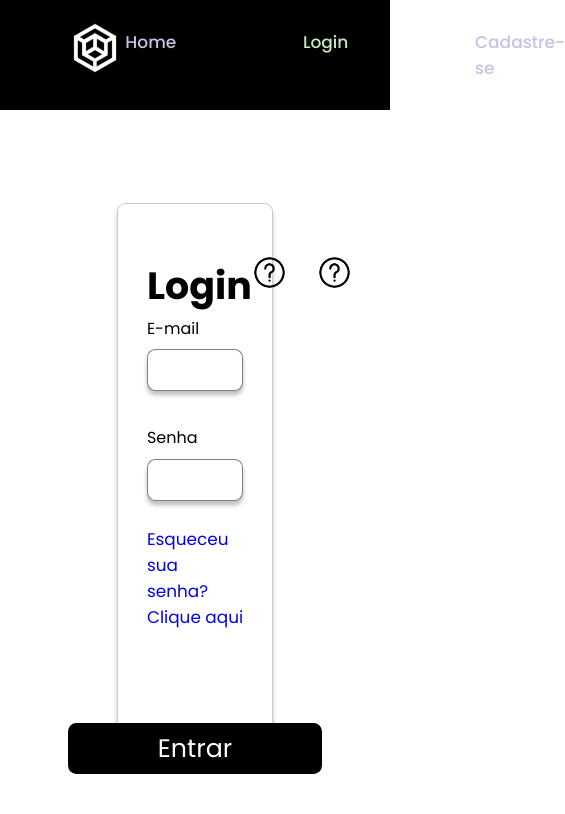
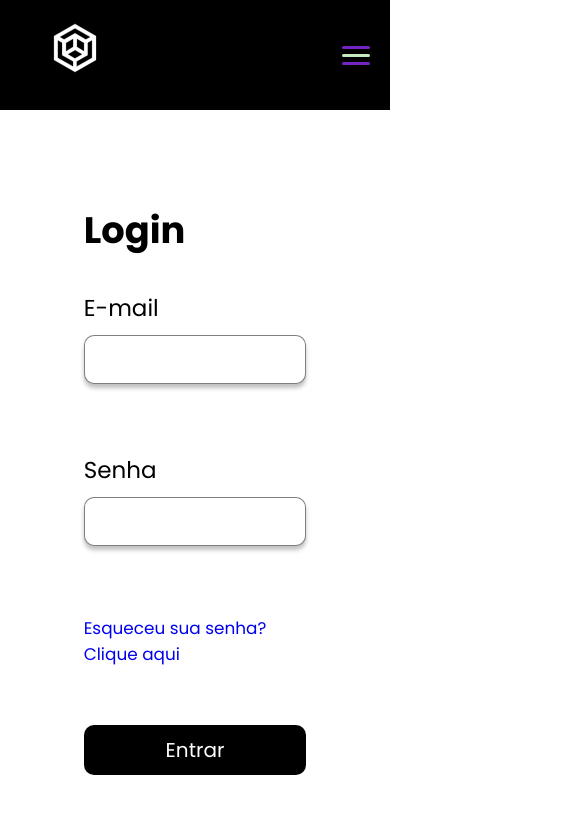
Before and after one commit to Grupo05-ADSC/Site-institucional, a plain HTML site: page login.html in a window 390 px wide. Shown: the whole page, 565 px wide, since content can reach past the window. Drawn offline with Linux system fonts and the light colour scheme; a web font is replaced by a local one.

Commit message:
Pequenas alterações ao login e responsividade da tela de cadastro e login concluídas.

```diff
--- a/css/cadastro.css
+++ b/css/cadastro.css
@@ -97,17 +97,12 @@ body {
 }
 
 .card-cadastro {
-    display: flex;
-    flex-direction: column;
-    align-items: center;
-
     border: 1px solid #00000033;
     box-shadow: 0px 4px 4px 0px #00000040;
     border-radius: 10px;
 
-    width: 700px;
-    height: 800px;
-    padding: 50px 0px;
+    width: 60%;
+    height: 95%;
 }
 
 .card-cadastro p {
@@ -115,34 +110,57 @@ body {
     margin-bottom: 10px;
 }
 
-.titulo {
+.info {
+    display: flex;
+    flex-direction: column;
+    align-items: center;
+    justify-content: center;
+
+    height: 100%;
+    width: 100%;
+}
+
+.intro {
     display: flex;
     flex-direction: row;
-    align-items: center;
-    justify-content: space-between;
+    padding: 0 10%;
+    margin-bottom: 20px;
+    margin-top: 15px;
 
-    width: 80%;
+    width: 100%;
+    height: 10%;
+}
+
+.titulo {
+    width: 70%;
+    height: 100%;
 }
 
 .titulo h1 {
-    font-size: 35px;
-    margin-bottom: 20px;
+    font-size: 230%;
+    width: 100%;
+    height: 100%;
+    display: flex;
+    align-items: center;
 }
 
 .hints {
     display: flex;
-    gap: 30px;
-    width: 100px;
+    justify-content: end;
+    width: 30%;
 }
 
 .tooltip img {
-    width: 35px;
-    margin-bottom: 15px;
+    width: 50px;
 }
 
 .tooltip {
     position: relative;
     display: inline-block;
+
+    padding-top: 7%;
+    padding-left: 25%;
+    width: 50%;
   }
 
   .tooltip .tooltip-text {
@@ -164,6 +182,7 @@ body {
 
 .box {
     width: 80%;
+    height: 15%;
 }
 
 .input-cadastro {
@@ -172,12 +191,20 @@ body {
     border-radius: 10px;
     box-shadow: 0px 4px 4px 0px #00000040;
     width: 100%;
-    height: 50px;
+    height: 40%;
     padding-left: 10px;
 }
 
+.botao {
+    width: 100%;
+    height: 10%;
+
+    display: flex;
+    justify-content: center;
+    align-items: center;
+}
+
 .btn-cadastrar {
-    margin-top: 20px;
     width: 250px;
     height: 50px;
 
@@ -223,7 +250,7 @@ body {
 
         flex-direction: column;
         align-items: center;
-        justify-content: space-around;
+        justify-content: center;
         gap: 0;
         pointer-events: none;
     }
@@ -246,8 +273,4 @@ body {
         display: none;
         z-index: 1
     }
-
-    .coluna-2 {
-        display: none
-    }
 }
--- a/css/login.css
+++ b/css/login.css
@@ -70,7 +70,27 @@ header{
     scale: 1.04;
 }
 
-.Login{
+.menu {
+    cursor: pointer;
+    display: none;
+}
+
+.menu .bar{
+    display: block;
+    width: 28px;
+    height: 3px;
+    border-radius: 3px;
+    background: #C6EBBE;
+    margin: 5px auto;
+    transition: all 0.3s;
+}
+
+.menu .bar:nth-child(1),
+.menu .bar:nth-child(3){
+    background: #7325C3;
+}
+
+.login{
     display: flex;
     justify-content: center;
     align-items: center;
@@ -78,7 +98,7 @@ header{
     height: 88.3vh;
 }
 
-.Card-Formulario{
+.card-formulario{
     display: flex;
     flex-direction: column;
     align-items: center;
@@ -90,33 +110,49 @@ header{
     padding: 2vh;
 }
 
-.titulo-login{
+.info {
     display: flex;
-    flex-direction: row;
+    flex-direction: column;
     align-items: center;
-    justify-content: space-between;
-    padding: 0 10%;
-    margin-top: 4vh;
-    font-size: 3vh;
-    font-weight: bold;
-    height: 10vh;
+    justify-content: center;
+
+    height: 100%;
     width: 100%;
 }
 
+.intro {
+    display: flex;
+    flex-direction: row;
+    padding: 0 10%;
+    margin-bottom: 20px;
+    margin-top: 15px;
+
+    width: 100%;
+    height: 10%;
+}
+
+.titulo {
+    width: 60%;
+    height: 100%;
+}
+
 .titulo h1 {
-    font-size: 35px;
-    margin-bottom: 20px;
+    font-size: 230%;
+    width: 100%;
+    height: 100%;
+    display: flex;
+    align-items: center;
 }
 
 .hints {
     display: flex;
-    gap: 30px;
-    width: 100px;
+    justify-content: end;
+    gap: 20px;
+    width: 40%;
 }
 
 .tooltip img {
-    width: 35px;
-    margin-bottom: 15px;
+    width: 40px;
 }
 
 .tooltip {
@@ -142,38 +178,46 @@ header{
     visibility: visible;
   }
 
-.box-login{
+.box{
     width: 80%;
+    height: 20%;
+    margin-top: 20px;
 }
 
-.ipt-email{
-    margin: 1vh 0 4vh 0;
-    border: 1px solid #00000080;
-    border-radius: 1vh;
-    box-shadow: 0 0.5vh 0.5vh 0 #00000040;
-    width: 100%;
-    height: 5vh;
+.box p {
+    font-size: 23px;
+    margin-bottom: 10px;
 }
 
-.ipt-senha{
-    margin: 1vh 0 3vh 0;
+.ipt-login{
+    margin-bottom: 20px;
     border: 1px solid #00000080;
-    border-radius: 1vh;
-    box-shadow: 0 0.5vh 0.5vh 0 #00000040;
+    border-radius: 10px;
+    box-shadow: 0px 4px 4px 0px #00000040;
     width: 100%;
-    height: 5vh;
+    height: 45%;
+    padding-left: 10px;
+}
+
+.btn {
+    width: 80%;
+    height: 10%;
+
+    display: flex;
+    justify-content: center;
+    align-items: center;
 }
 
 .btn-login {
-    margin-top: 6vh;
-    width: 30vh;
-    height: 6vh;
+    width: 250px;
+    height: 50px;
+
     background-color: #000;
     color: #fff;
-    font-size: 3vh;
+    font-size: 20px;
+
     border: none;
-    border-radius: 1vh;
-    transition: all 0.6s;
+    border-radius: 10px;
 }
 
 .btn-login:hover {
@@ -188,26 +232,68 @@ header{
     margin-bottom: 5vh;
 }
 
-@media only screen and (max-width: 599px){
+@media (max-width: 800px) {
     .navigation{
-    width: 100%;
-
+        padding: 18px 20px;
+        width: 100%;
     }
 
-    .Login{
-        display: flex;
-        flex-direction:column;
+    .menu{
+        display: block;
     }
 
-    .Box-Texto1{
-        color: blueviolet;
-        font-size:1em;
-        font-weight: bolder;
-        width: 280px;
+    .menu.ativo .bar:nth-child(1){
+        transform: translateY(8px) rotate(45deg);
     }
 
-    .Box-Texto2{
-        margin-top: 3vh;
-        width: 280px;
+    .menu.ativo .bar:nth-child(2) {
+        opacity: 0;
+    }
+
+    .menu.ativo .bar:nth-child(3) {
+        transform: translateY(-8px) rotate(-45deg);
+    }
+
+    .nav-menu{
+        position: fixed;
+        top: 0;
+        left: 0;
+        width: 100vw;
+        height: 100vh;
+        background-color: #000;
+        clip-path: circle(100px at 90% -15%);
+        transition: 1s ease-out;
+
+        flex-direction: column;
+        align-items: center;
+        justify-content: center;
+        gap: 0;
+        pointer-events: none;
+    }
+
+    .nav-menu.ativo{
+        clip-path: circle(1500px at 90% -15%);
+        pointer-events: all;
+    }
+
+    .card-formulario {
+        width: 80vw;
+        height: 100vh;
+        padding: none;
+
+        border: none;
+        box-shadow: none;
+    }
+
+    .box {
+        margin-top: 0;
+    }
+    .ipt-login {
+        height: 30%;
+    }
+
+    .hints {
+        display: none;
+        z-index: 1
     }
 }
--- a/login.html
+++ b/login.html
@@ -21,13 +21,22 @@
                 <li class="nav-item"><a href="login.html" class="current">Login</a></li>
                 <li class="nav-item button"><a href="cadastro.html">Cadastre-se</a></li>
             </ul>
+            <div class="menu">
+                <span class="bar"></span>
+                <span class="bar"></span>
+                <span class="bar"></span>
+            </div>
         </nav>
     </header>
 
-    <section class="Login">
-        <div class="Card-Formulario">
-            <div class="titulo-login">
+    <section class="login">
+        <div class="card-formulario">
+            <div class="info">
+                <div class="intro">
+                    <div class="titulo">
                         <h1>Login</h1>
+                    </div>
+
                     <div class="hints">
                         <div class="tooltip">
                             <img src="./img/help.png" alt="" class="tooltip-img">
@@ -39,13 +48,14 @@
                         </div>
                     </div>
                 </div>
-            <div class="box-login">
+
+                <div class="box">
                     <p>E-mail</p>
-                <input type="text" class="ipt-email" id="input_email">
+                    <input type="text" class="ipt-login" id="input_email">
                 </div>
-            <div class="box-login">
+                <div class="box">
                     <p>Senha</p>
-                <input type="password" class="ipt-senha" id="input_senha">
+                    <input type="password" class="ipt-login" id="input_senha">
                 </div>
                 <div class="box-redefinir">
                     <a rel="noopener noreferrer" target="_blank" href="redefinir.html">Esqueceu sua senha? Clique aqui</a>
@@ -55,7 +65,9 @@
                     <button class="btn-login" onclick="login()">Entrar</button>
                 </div>
             </div>
+        </div>
     </section>
+    <script src="script.js"></script>
     <script>
 
         function login() {
```
Also changed, not shown: cadastro.html (+4 -0 lines). Lines whose indentation alone changed are shown as unchanged.
